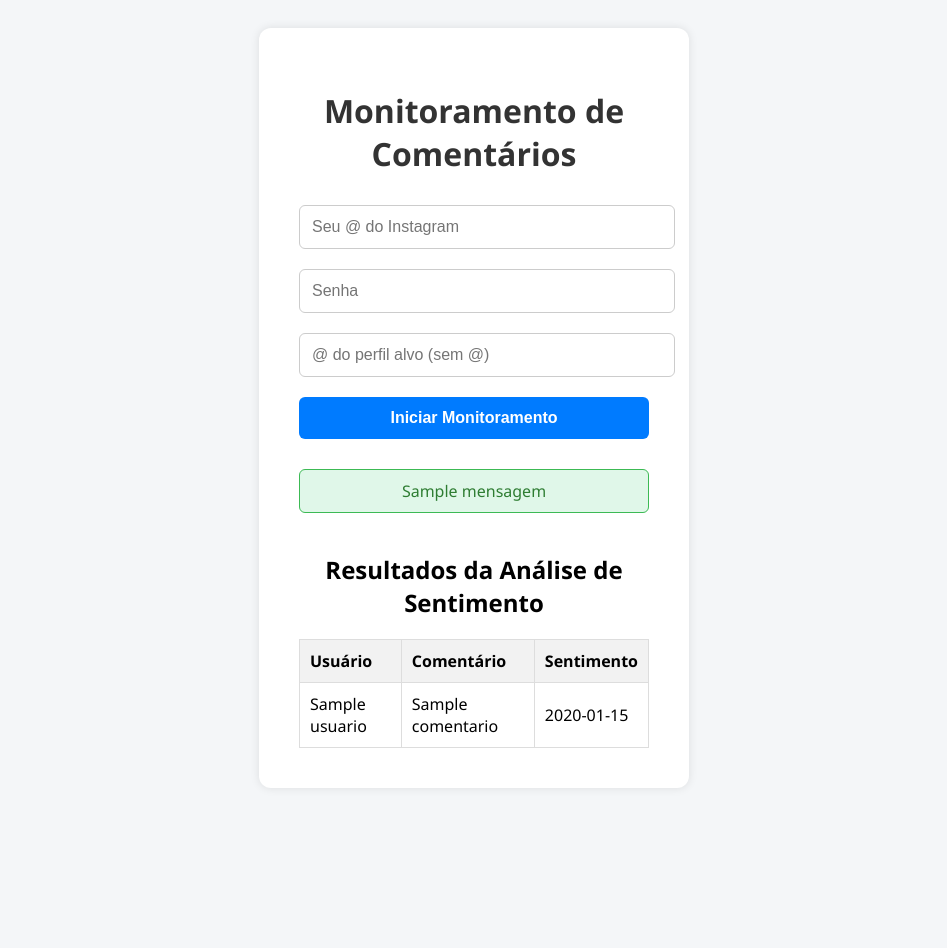
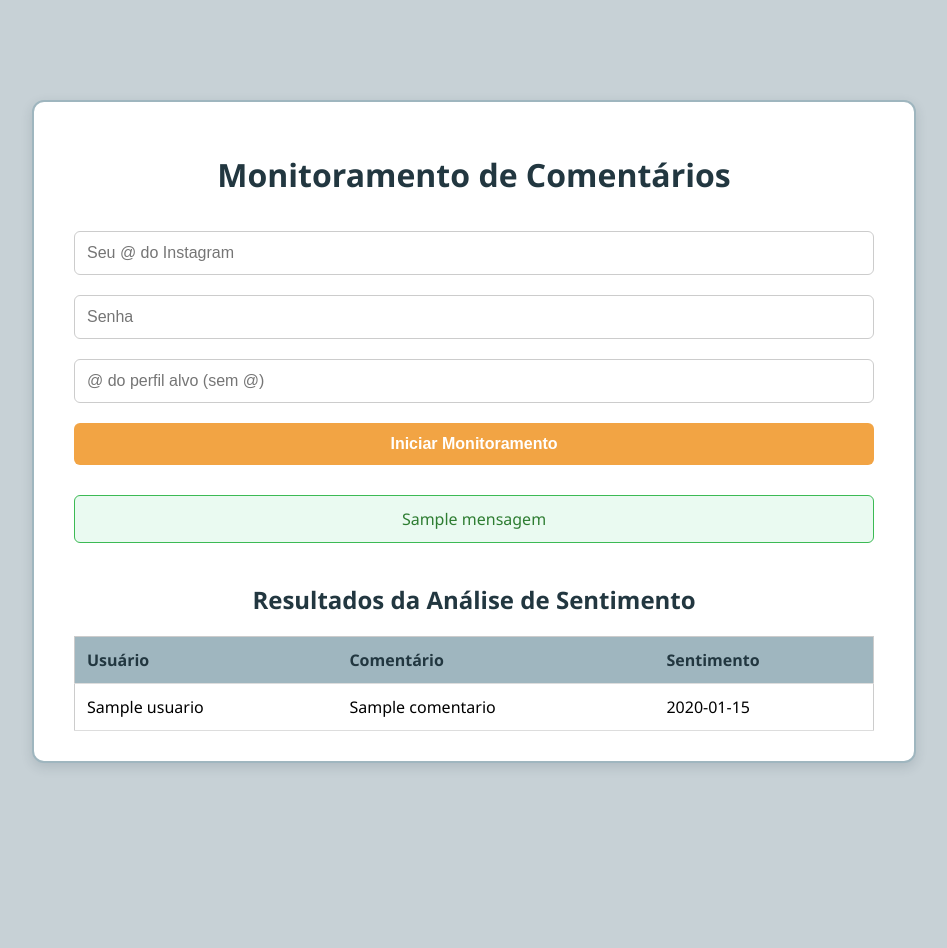
Before and after one commit to julypiva/projeto, a Flask app: template Projeto 2/templates/index.html in a window 1280 px wide. Shown: the whole page, without its empty margins (166-1113 px from the left). Before the commit the page ends 748 px from the top, so only its background shows below. Run offline with Flask 3, Linux system fonts and the light colour scheme; the template is opened without the code that fills it: most values are stand-ins (such as "Sample title", 1, 10 or a date in 2020).

Commit message:
Update style.css
Signed-off-by: julypiva <julyapiva11@gmail.com>

```diff
--- a/Projeto 2/static/style.css
+++ b/Projeto 2/static/style.css
@@ -1,76 +1,151 @@
-/* Estilos anteriores */
+/* Estilos do corpo */
 body {
     font-family: 'Segoe UI', Tahoma, Geneva, Verdana, sans-serif;
-    background: #f4f6f8;
+    background: #C7D1D6;
+    display: flex;
+    justify-content: center;
+    align-items: flex-start;
+    padding: 40px;
+    min-height: 100vh;
+    margin-top: 60px; /* Para garantir que o conteúdo não fique embaixo do navbar fixo */
+}
+
+/* Estilos do navbar */
+.navbar {
+    background-color: #FFFFFF;
+    width: 100%;
+    padding: 0 20px;  /* Padding lateral para dar espaço */
+    box-shadow: 0 4px 12px rgba(34, 55, 64, 0.1);
+    display: flex;
+    justify-content: space-between;
+    align-items: center;  /* Centraliza os itens verticalmente */
+    position: fixed;
+    top: 0;
+    left: 0;
+    right: 0;
+    z-index: 1000;
+    height: 80px;  /* Definindo uma altura fixa para a navbar */}
+
+/* Logo dentro da navbar */
+.navbar .logo {
+    width: 80px;  /* Ajustando a logo para não ficar grande */
+    height: auto;
+    max-height: 100%;  /* Garante que a altura da logo se ajuste automaticamente */
+    margin-top: auto;  /* Garante que a logo fique centralizada verticalmente */
+    margin-bottom: auto;  /* Garante que a logo fique centralizada verticalmente */
+}
+
+/* Links de navegação */
+.navbar ul {
     display: flex;
     justify-content: center;
     align-items: center;
-    height: 100vh;
+    width: 100%;
+    padding: 0;
+    margin: 0;
+    list-style: none;
 }
 
-.container {
-    background: white;
-    padding: 40px;
-    border-radius: 12px;
-    box-shadow: 0 0 10px rgba(0, 0, 0, 0.1);
-    width: 350px;
-    text-align: center;
+.navbar ul li {
+    margin: 0 30px;  /* Distância entre os itens */
 }
 
-h1 {
-    margin-bottom: 20px;
-    color: #333;
+.navbar ul li a {
+    text-decoration: none;
+    color: #223740;
+    font-size: 16px;
+    font-weight: 600;
+    transition: color 0.3s;
 }
 
-input, button {
+.navbar ul li a:hover {
+    color: #F2A444;  /* Cor de destaque ao passar o mouse */
+}
+
+
+/* Estilos da container principal */
+.container {
+    background-color: #FFFFFF;
+    padding: 30px 40px;
+    border-radius: 12px;
+    box-shadow: 0 4px 12px rgba(34, 55, 64, 0.15);
+    width: 800px;
+    text-align: center;
+    border: 2px solid #9FB6BF;
+}
+
+/* Logo na página */
+.logo {
+    width: 150px;
+    margin-bottom: 20px;
+}
+
+/* Título */
+h1 {
+    margin-bottom: 25px;
+    color: #223740;
+}
+
+/* Estilos do formulário */
+form input, form button {
     width: 100%;
     padding: 12px;
     margin: 10px 0;
     border-radius: 6px;
+    font-size: 16px;
     border: 1px solid #ccc;
-    font-size: 16px;
+    box-sizing: border-box;
 }
 
-button {
-    background-color: #007BFF;
-    color: white;
+form button {
+    background-color: #F2A444;
+    color: #fff;
+    font-weight: bold;
     border: none;
     cursor: pointer;
-    font-weight: bold;
+    transition: background-color 0.3s ease;
 }
 
-button:hover {
-    background-color: #0056b3;
+form button:hover {
+    background-color: #F2994B;
 }
 
+/* Mensagem */
 .mensagem {
     margin-top: 20px;
-    padding: 10px;
-    background-color: #e0f7e9;
+    padding: 12px;
+    background-color: #eafaf1;
     border: 1px solid #3cba54;
     color: #2e7d32;
     border-radius: 6px;
 }
 
+/* Subtítulo */
 h2 {
     margin-top: 40px;
+    color: #223740;
 }
 
+/* Tabela */
 table {
     width: 100%;
     margin-top: 20px;
     border-collapse: collapse;
+    background-color: #fff;
+    border: 1px solid #ccc;
 }
 
-table, th, td {
-    border: 1px solid #ddd;
+table th, table td {
+    padding: 12px;
+    text-align: left;
+    border-bottom: 1px solid #ddd;
 }
 
-th, td {
-    padding: 10px;
-    text-align: left;
+table th {
+    background-color: #9FB6BF;
+    color: #223740;
 }
 
-th {
-    background-color: #f2f2f2;
+table tr:nth-child(even) {
+    background-color: #f9f9f9;
 }
```
